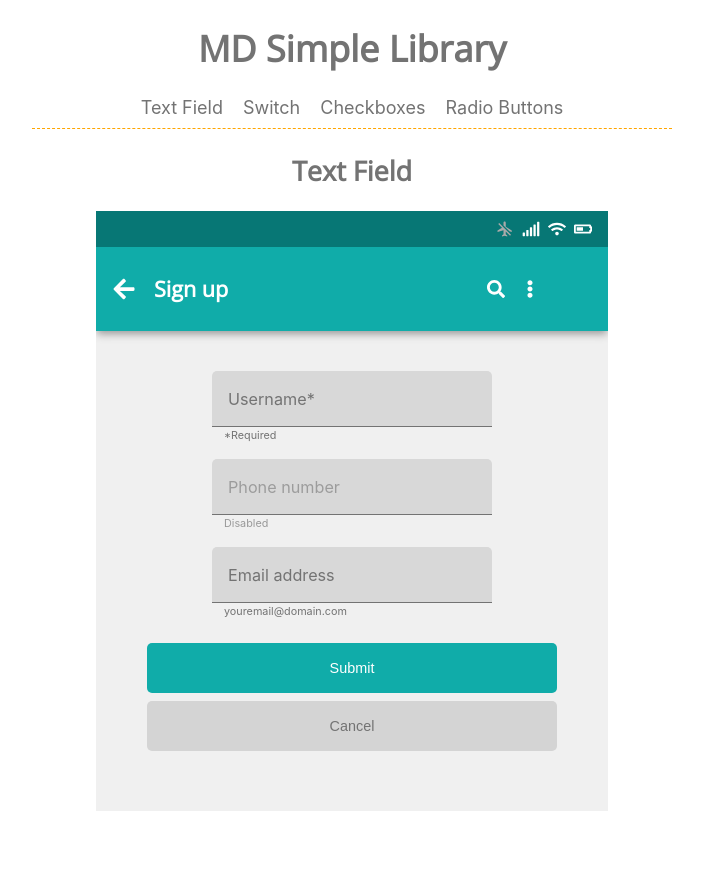
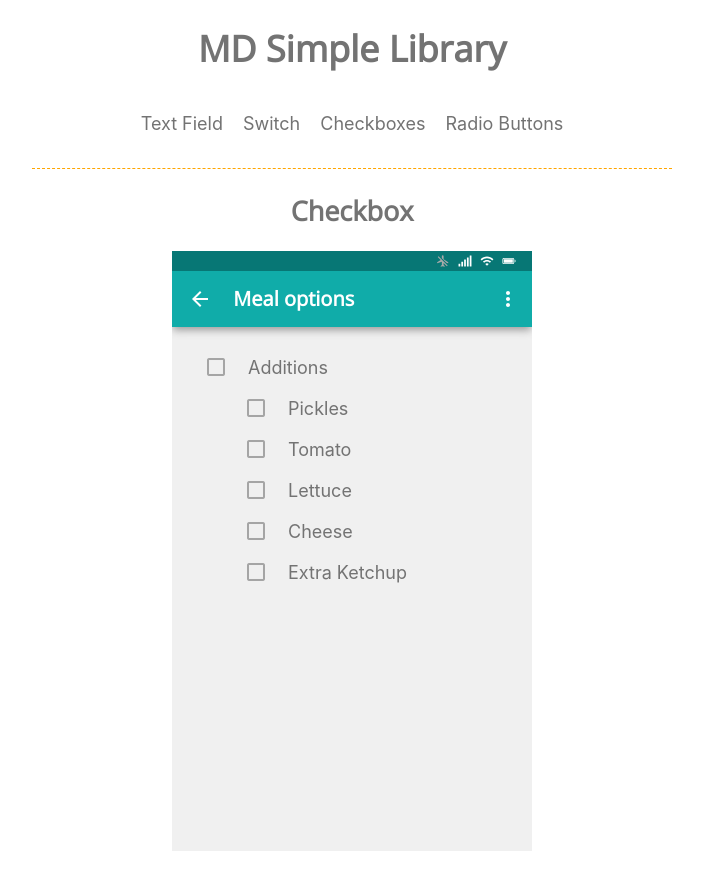
Before and after one commit to devinardya/mandatory-uxdesign1, a React (Create React App) app: page / in a window 1280 px wide. Shown: the whole page, without its empty margins (288-991 px from the left). Before the commit the page ends 831 px from the top, so only its background shows below. Built offline with nearby package versions, Linux system fonts and the light colour scheme.

Commit message:
fixed checked functions, adding material icons as font

```diff
--- a/public/index.html
+++ b/public/index.html
@@ -15,6 +15,7 @@
       user's mobile device or desktop. See https://developers.google.com/web/fundamentals/web-app-manifest/
     -->
     <link rel="manifest" href="%PUBLIC_URL%/manifest.json" />
+    <link href="https://fonts.googleapis.com/icon?family=Material+Icons" rel="stylesheet">
     <!--
       Notice the use of %PUBLIC_URL% in the tags above.
       It will be replaced with the URL of the `public` folder during the build.
--- a/src/App.css
+++ b/src/App.css
@@ -17,6 +17,9 @@ h1, h2, h3, h4 {
   text-align: center;
   width: 50%;
   margin: auto;
+  display: flex;
+  flex-flow: column wrap;
+  justify-content: center;
 }
 
 .App-logo {
@@ -54,6 +57,10 @@ h1, h2, h3, h4 {
   }
 }
 
+.App__content {
+  margin: auto;
+}
+
 .options-buttons {
   display: flex;
   flex-flow: row wrap;
@@ -61,10 +68,15 @@ h1, h2, h3, h4 {
   align-items: center;
   padding-bottom: 10px;
   border-bottom: 1px dashed orange;
+  height: 70px;
+}
+
+.App > h1 {
+  height: 40px;
 }
 
 .option {
-  margin: 0 10px;
+  margin: 10px;
 }
 
 .option:hover {
@@ -73,7 +85,7 @@ h1, h2, h3, h4 {
 }
 
 .box-container {
-  width: 80%;
+  width: 360px;
   height: 600px;
   background-color: rgb(240, 240, 240);
   margin: 20px auto;
@@ -85,7 +97,7 @@ h1, h2, h3, h4 {
 }
 
 .top-appbar {
-  height: 20%;
+  height: 76px;
   width: 100%;
   background-color: #10aca9;
   display: flex;
@@ -99,7 +111,7 @@ h1, h2, h3, h4 {
 
 .top-block {
   width: 100%;
-  height: 30%;
+  height: 20px;
   background-color: #077775;
   display: flex;
   flex-flow: row wrap;
@@ -114,20 +126,20 @@ h1, h2, h3, h4 {
 
 .bottom-block {
   width: 100%;
-  height: 70%;
+  height: 56px;
   display: flex;
   flex-flow: row wrap;
-  justify-content: flex-start;
+  justify-content: space-between;
   align-items: center;
 }
 
 .bottom-block > h4 {
   padding-left: 18px;
   color: #fff;
-  font-size: 1.2rem;
+  font-size: 20px;
   margin: 0;
   vertical-align: middle;
   line-height: 0;
-  width: 65%;
+  width: 60%;
   text-align: left;
 }
--- a/src/App.js
+++ b/src/App.js
@@ -7,7 +7,7 @@ import Radio from '../src/Radio/Radio';
 
 function App() {
 
-  const [tab, updateTab] = useState("text");
+  const [tab, updateTab] = useState("checkboxes");
 
   const tabChange = (inputTab) => {
       updateTab(inputTab);
@@ -36,7 +36,7 @@ function App() {
                     <div onClick={ ()=> tabChange("checkboxes")} className="option">Checkboxes</div>
                     <div onClick={ ()=> tabChange("radio")} className="option">Radio Buttons</div>
                 </div>
-        <div>
+        <div className="App__content">
             {content}
         </div>
     </div>
--- a/src/Checkbox/Checkbox.js
+++ b/src/Checkbox/Checkbox.js
@@ -1,13 +1,93 @@
-import React from 'react';
+import React, { useState } from 'react';
+import './checkbox.css';
+import { FaSignal} from "react-icons/fa";
+import { IoIosBatteryFull } from "react-icons/io";
+import { MdAirplanemodeInactive, MdArrowBack, MdMoreVert, MdSearch, MdWifi } from "react-icons/md";
 
-class Checkbox extends React.Component {
-    render(){
+
+const Checkbox = () => {
+
+        //const dataList = ["Pickles", "Tomato", "Lettuce", "Cheese", "Extra Ketchup"];
+        const [dataList, updateDataList] = useState([{name:"Pickles", checked: false, id:0},
+                                                     {name:"Tomato", checked: false, id:1},
+                                                     {name:"Lettuce", checked: false, id:2},
+                                                     {name:"Cheese", checked: false, id:3},
+                                                     {name:"Extra Ketchup", checked: false, id:4},
+                                                    ]);
+        const [activeChecked, updateActiveChecked] = useState(false);
+
+        const toggleChecked = (index) => {
+            //console.log(index)
+            let copyData = [...dataList]
+            if(copyData.find((x) => x.id === index )) {
+                //console.log(index, copyData[index].checked)
+                copyData[index].checked = copyData[index].checked ? false : true;
+                updateDataList(copyData);
+            }
+
+            if(copyData.every((x) => x.checked !== false)) {
+                updateActiveChecked(true);
+            } else {
+                updateActiveChecked(false);
+            }
+        }
+
+        const toggleAllChecked = (e) => {
+            //console.log(e.target.checked)
+            updateActiveChecked(e.target.checked)
+            let copyData = [...dataList];
+            copyData.map(data => {
+                return data.checked = e.target.checked;
+            })
+        }
+
         return(
             <>
                  <h2>Checkbox</h2>
+                 <div className="box-container">
+                     <div className="top-appbar">
+                        <div className="top-block">
+                            <MdAirplanemodeInactive color="#aaaaaa" size="14px" style= {{marginRight: "8px"}}/>
+                            <FaSignal size="14px" style= {{marginRight: "8px"}}/>
+                            <MdWifi size="14px" style= {{marginRight: "8px"}}/>
+                            <IoIosBatteryFull size="14px" style= {{marginRight: "16px"}}/>
+                        </div>
+                        <div className="bottom-block">
+                            <MdArrowBack size="24px" color="#fff" style= {{marginLeft: "16px"}}/>
+                            <h4>Meal options</h4>
+                            <MdSearch size="24px" color="transparent" style= {{marginRight: "16px"}} />
+                            <MdMoreVert size="24px" color="#fff" style= {{marginRight: "12px"}} />
+                        </div>
+                     </div>
+                    <div className="checkbox-block">
+                        <ul className="checkbox-block__main-option">
+                            <li>
+                                <label className="checkbox-block__main-option__list">
+                                    <input type="checkbox" checked={activeChecked} onChange={toggleAllChecked}/>
+                                    <span className="checkbox-block__fakedisplay"></span>
+                                        Additions
+                                </label>
+                                <ul className="checkbox-block__sub-option">
+                                    {dataList.map(data => {
+                                        return <li key={data.id}>
+                                                    <label className="checkbox-block__sub-option__list">
+                                                        <input type="checkbox" checked={data.checked} onChange={() => toggleChecked(data.id)}/>
+                                                        <span className="checkbox-block__fakedisplay"></span>
+                                                        {data.name}
+                                                    </label>
+                                                 </li>
+                                    })}
+                                </ul>
+
+                            </li>
+                        </ul>
+
+
+                    </div>
+                 </div>
             </>
         );
-    }
+
 }
 
 export default Checkbox;
--- /dev/null
+++ b/src/Checkbox/checkbox.css
@@ -0,0 +1,77 @@
+ul {
+    list-style-type: none;
+    margin: 0;
+}
+
+li {
+    padding: 10px 0;
+    position: relative;
+    margin-left: 40px;
+}
+
+.material-icons {
+    font-family: 'Material Icons';
+    font-weight: normal;
+    font-style: normal;
+    font-size: 24px;
+    line-height: 1;
+    letter-spacing: normal;
+    text-transform: none;
+    display: inline-block;
+    white-space: nowrap;
+    word-wrap: normal;
+    direction: ltr;
+    -webkit-font-feature-settings: 'liga';
+    -webkit-font-smoothing: antialiased;
+}
+
+.checkbox-block {
+    width: 80%;
+    text-align: left;
+    margin-top: 20px;
+}
+
+.checkbox-block__main-option {
+    padding: 0;
+}
+
+.checkbox-block__sub-option {
+    padding: 0;
+    margin: 10px 0;
+}
+
+.checkbox-block__sub-option__list > input[type="checkbox"], .checkbox-block__main-option__list > input[type="checkbox"]{
+    appearance: none;
+    padding: 0;
+    width: 1px;
+    height: 1px;
+    margin: -1px;
+    overflow: hidden;
+    position: absolute;
+    top: 1px;
+    left: 1px;
+    border:0;
+}
+
+.checkbox-block__fakedisplay::before{
+    display: block;
+    border-radius: 30px;
+    position: absolute;
+    top:8px;
+    left: -44px;
+    font-family: 'Material Icons';
+    content: 'check_box_outline_blank';
+    text-transform: lowercase;
+    font-size: 24px;
+    color: #a5a5a5;
+}
+
+.checkbox-block__sub-option__list:hover, .checkbox-block__main-option__list:hover {
+    cursor: pointer;
+}
+
+.checkbox-block__sub-option__list > input[type="checkbox"]:checked + .checkbox-block__fakedisplay::before,
+.checkbox-block__main-option__list > input[type="checkbox"]:checked + .checkbox-block__fakedisplay::before {
+    content: "check_box";
+    color: #077775;
+}
--- a/src/Radio/Radio.js
+++ b/src/Radio/Radio.js
@@ -1,10 +1,34 @@
 import React from 'react';
+import './radio.css';
+import { FaSignal} from "react-icons/fa";
+import { IoIosBatteryFull } from "react-icons/io";
+import { MdAirplanemodeInactive, MdArrowBack, MdMoreVert, MdSearch, MdWifi } from "react-icons/md";
+
 
 class Radio extends React.Component {
     render(){
         return(
             <>
                  <h2>Radio</h2>
+                 <div className="box-container">
+                     <div className="top-appbar">
+                        <div className="top-block">
+                            <MdAirplanemodeInactive color="#aaaaaa" size="14px" style= {{marginRight: "8px"}}/>
+                            <FaSignal size="14px" style= {{marginRight: "8px"}}/>
+                            <MdWifi size="14px" style= {{marginRight: "8px"}}/>
+                            <IoIosBatteryFull size="14px" style= {{marginRight: "16px"}}/>
+                        </div>
+                        <div className="bottom-block">
+                            <MdArrowBack size="24px" color="#fff" style= {{marginLeft: "16px"}}/>
+                            <h4>Settings</h4>
+                            <MdSearch size="24px" color="#fff" style= {{marginRight: "16px"}} />
+                            <MdMoreVert size="24px" color="#fff" style= {{marginRight: "12px"}} />
+                        </div>
+                     </div>
+                    <div className="checkbox-block">
+
+                    </div>
+                 </div>
             </>
         );
     }
--- a/src/Switch/Switch.js
+++ b/src/Switch/Switch.js
@@ -1,7 +1,10 @@
 import React from 'react';
 import './switch.css';
-import { FaWifi, FaBatteryHalf, FaSignal, FaArrowLeft, FaSearch, FaEllipsisV } from "react-icons/fa";
-import { MdAirplanemodeInactive, MdAirplanemodeActive} from "react-icons/md";
+import { FaSignal} from "react-icons/fa";
+import { IoIosBatteryFull } from "react-icons/io";
+import { MdAirplanemodeInactive, MdAirplanemodeActive, MdArrowBack, MdMoreVert, MdSearch, MdWifi } from "react-icons/md";
+
+
 class Switch extends React.Component {
     constructor(props) {
         super(props);
@@ -56,16 +59,16 @@ class Switch extends React.Component {
                  <div className="box-container">
                      <div className="top-appbar">
                         <div className="top-block">
-                            {this.state.disable ? <MdAirplanemodeActive color="fff" style= {{marginRight: "8px"}}/> : <MdAirplanemodeInactive color="#AAAAAA" style= {{marginRight: "8px"}} />}
-                            <FaSignal style= {{marginRight: "8px"}}/>
-                            {this.state.wifi ? <FaWifi color="fff" style= {{marginRight: "8px"}} /> : <FaWifi color="#AAAAAA" style= {{marginRight: "8px"}} />}
-                            <FaBatteryHalf style= {{marginRight: "16px"}}/>
+                            {this.state.disable ? <MdAirplanemodeActive size="14px" color="fff" style= {{marginRight: "8px"}}/> : <MdAirplanemodeInactive size="14px" color="#AAAAAA" style= {{marginRight: "8px"}} />}
+                            <FaSignal size="14px" style= {{marginRight: "8px"}}/>
+                            {this.state.wifi ? <MdWifi size="14px" color="fff" style= {{marginRight: "8px"}} /> : <MdWifi size="14px" color="#AAAAAA" style= {{marginRight: "8px"}} />}
+                            <IoIosBatteryFull size="14px" style= {{marginRight: "16px"}}/>
                         </div>
                         <div className="bottom-block">
-                              <FaArrowLeft size="24px" color="#fff" style= {{marginLeft: "16px"}}/>
+                              <MdArrowBack size="24px" color="#fff" style= {{marginLeft: "16px"}}/>
                               <h4>Settings</h4>
-                              <FaSearch color="#fff" style= {{marginRight: "16px"}} />
-                              <FaEllipsisV color="#fff" style= {{marginRight: "0px"}} />
+                              <MdSearch size="24px" color="#fff" style= {{marginRight: "16px"}} />
+                              <MdMoreVert size="24px" color="#fff" style= {{marginRight: "12px"}} />
                         </div>
                      </div>
                     <div className="switch-block">
--- a/src/Switch/switch.css
+++ b/src/Switch/switch.css
@@ -5,13 +5,13 @@
     flex-flow: column wrap;
     justify-content: flex-start;
     align-items: center;
-    padding-top: 40px;
+    padding-top: 20px;
 }
 
 .switch-block--menu, .switch-block--menu--disabled {
     width: calc(85% - 40px);
     height: 40px;
-    margin: 10px 0;
+    margin-bottom: 10px;
     display: flex;
     flex-flow: row wrap;
     justify-content: space-between;
@@ -71,7 +71,7 @@
     transition: all 0.3s linear;
 }
 
-.switch-block--menu__toggleSwitch--checkbox   > input[type="checkbox"]:checked + .switch-block--menu__toggleSwitch--checkbox--display::before {
+.switch-block--menu__toggleSwitch--checkbox > input[type="checkbox"]:checked + .switch-block--menu__toggleSwitch--checkbox--display::before {
     background-color:purple;
     transform: translate(100%);
 }
--- a/src/TextInput/TextInput.js
+++ b/src/TextInput/TextInput.js
@@ -1,7 +1,8 @@
 import React from 'react';
 import './text-style.css';
-import { FaWifi, FaBatteryHalf, FaSignal, FaArrowLeft, FaSearch, FaEllipsisV } from "react-icons/fa";
-import { MdError, MdAirplanemodeInactive } from "react-icons/md";
+import { FaSignal} from "react-icons/fa";
+import { IoIosBatteryFull } from "react-icons/io";
+import { MdError, MdAirplanemodeInactive, MdArrowBack, MdMoreVert, MdSearch, MdWifi } from "react-icons/md";
 import { TiDelete } from "react-icons/ti";
 
 class TextInput extends React.Component {
@@ -190,16 +191,16 @@ class TextInput extends React.Component {
                  <div className="box-container">
                      <div className="top-appbar">
                         <div className="top-block">
-                            <MdAirplanemodeInactive color="#aaaaaa" style= {{marginRight: "8px"}}/>
-                            <FaSignal style= {{marginRight: "8px"}}/>
-                            <FaWifi style= {{marginRight: "8px"}}/>
-                            <FaBatteryHalf style= {{marginRight: "16px"}}/>
+                            <MdAirplanemodeInactive color="#aaaaaa" size="14px" style= {{marginRight: "8px"}}/>
+                            <FaSignal size="14px" style= {{marginRight: "8px"}}/>
+                            <MdWifi size="14px" style= {{marginRight: "8px"}}/>
+                            <IoIosBatteryFull size="14px" style= {{marginRight: "16px"}}/>
                         </div>
                         <div className="bottom-block">
-                            <FaArrowLeft size="24px" color="#fff" style= {{marginLeft: "16px"}}/>
+                            <MdArrowBack size="24px" color="#fff" style= {{marginLeft: "16px"}}/>
                             <h4>Sign up</h4>
-                            <FaSearch color="#fff" style= {{marginRight: "16px"}} />
-                            <FaEllipsisV color="#fff" style= {{marginRight: "0px"}} />
+                            <MdSearch size="24px" color="#fff" style= {{marginRight: "16px"}} />
+                            <MdMoreVert size="24px" color="#fff" style= {{marginRight: "12px"}} />
                         </div>
                      </div>
                      <form>
--- a/src/TextInput/text-style.css
+++ b/src/TextInput/text-style.css
@@ -26,7 +26,7 @@ form {
 }
 
 input {
-    width: 75%;
+    width: auto;
     background-color: transparent;
 }
 
```
Also changed, not shown: src/Radio/radio.css (added).
